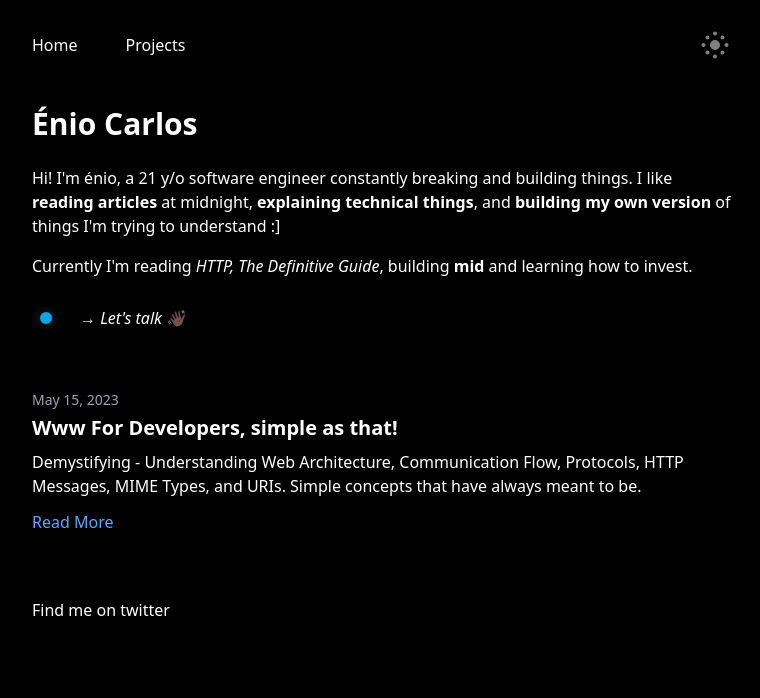
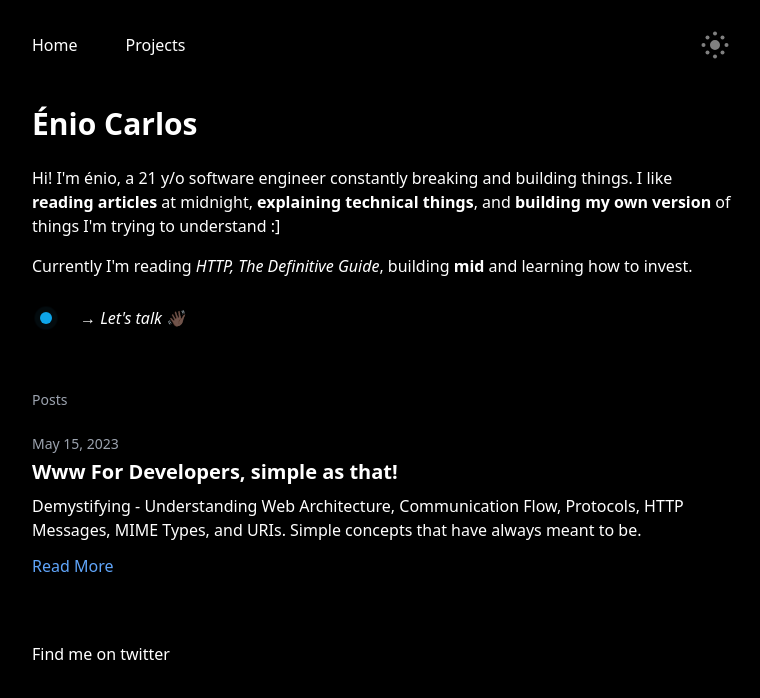
Before and after one commit to eniodev/enio, a Next.js app: page / in a window 1280 px wide. Shown: the top 698 px of the page, without its empty margins (256-1016 px from the left). Built offline with nearby package versions, Linux system fonts and the light colour scheme.

Commit message:
adding a posts title

```diff
--- a/pages/index.tsx
+++ b/pages/index.tsx
@@ -30,9 +30,9 @@ export const Index = ({ posts }: IndexProps): JSX.Element => {
         <a href="https://twitter.com/eniocarlosao" className="inline-block px-7 py-3 rounded-md dark:text-white hover:text-white dark:hover:text-white">→ <i>Let&apos;s talk 👋🏿</i></a>
     </div>
 
-
+      <p className="text-sm mt-12 dark:text-gray-400">Posts</p>
       {posts.map((post) => (
-        <article key={post.slug} className="mt-12">
+        <article key={post.slug} className="mt-6">
           <p className="mb-1 text-sm text-gray-500 dark:text-gray-400">
             {format(parseISO(post.date), 'MMMM dd, yyyy')}
           </p>
```
